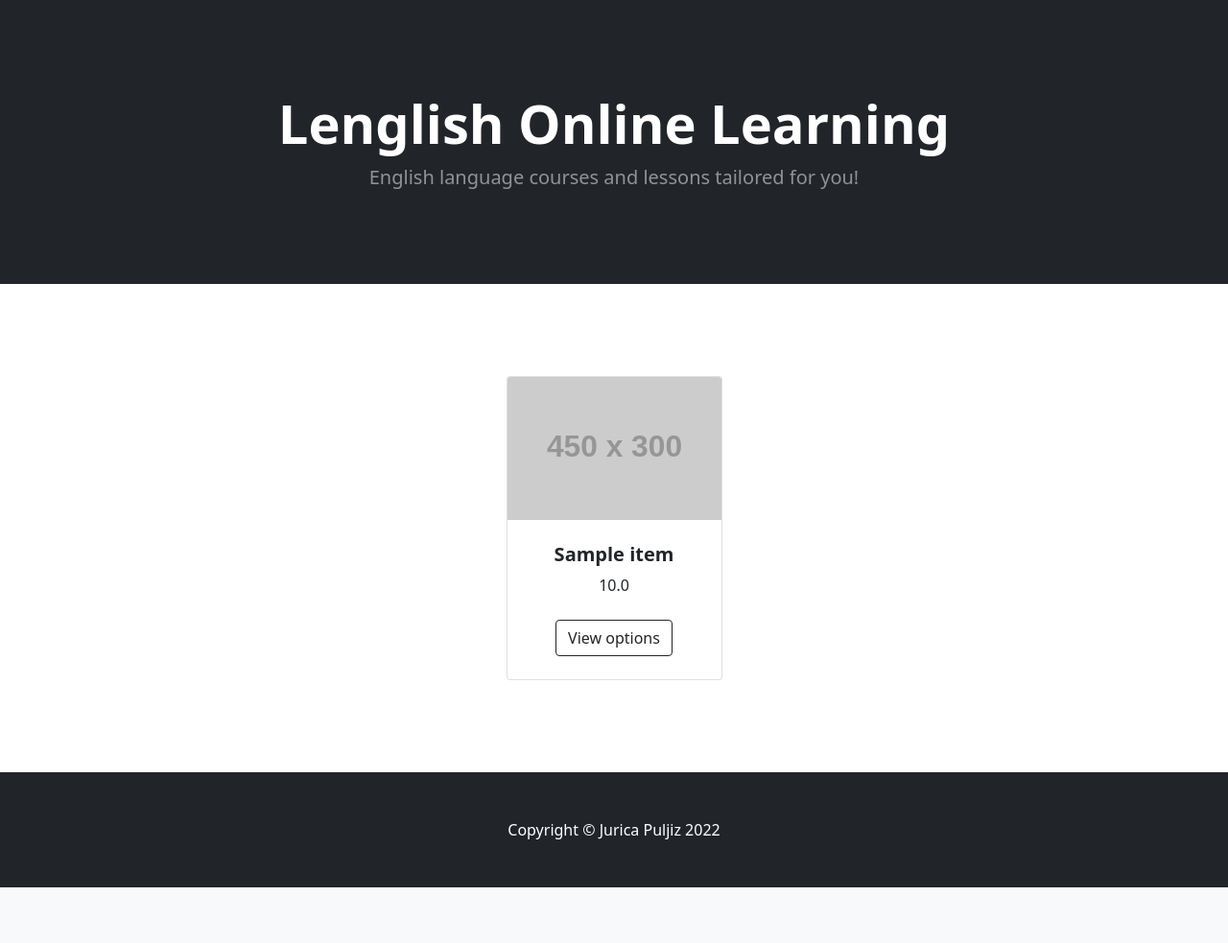
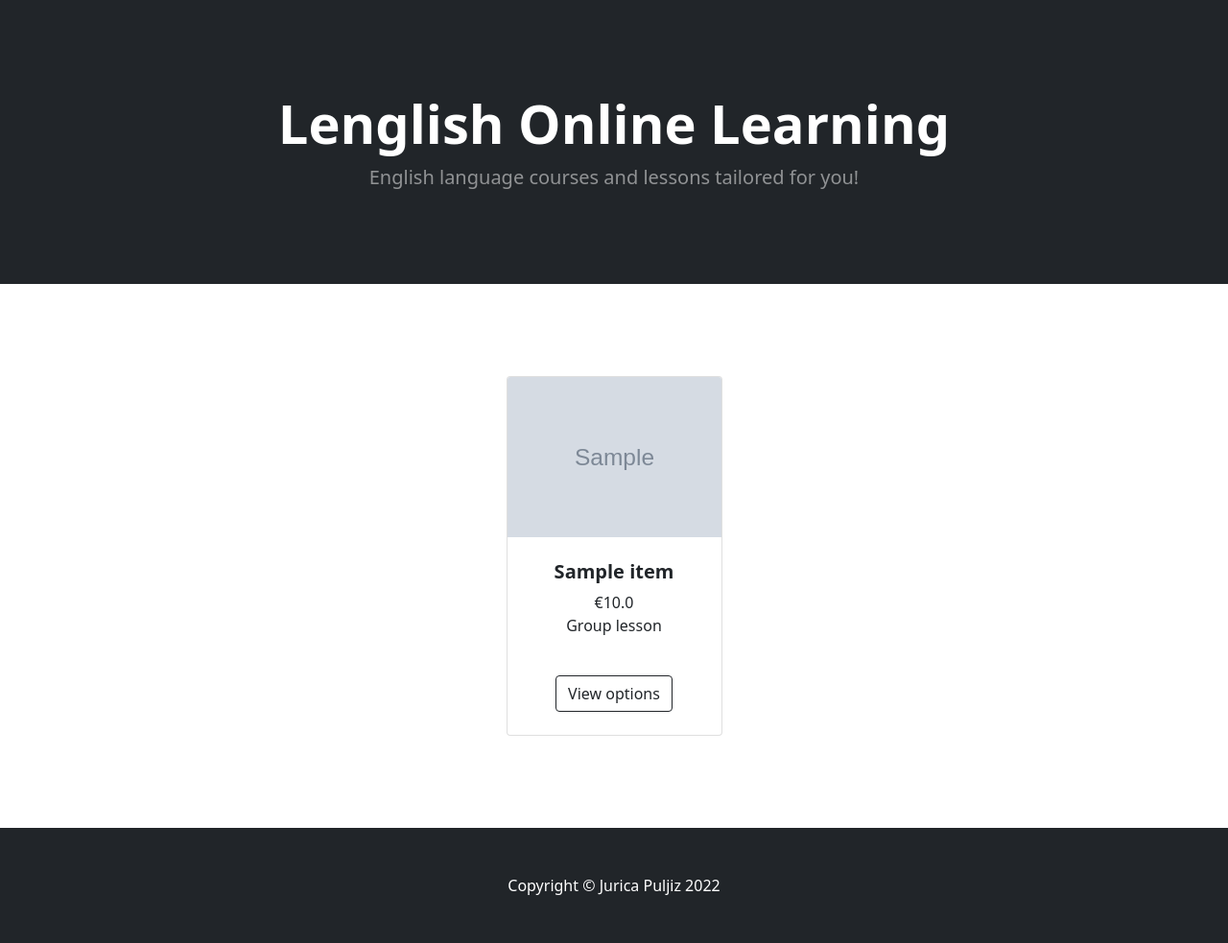
Before and after one commit to Code-Institute-Submissions/jurica29-lenglishonlinelearning_NovResub, a Django app: page / in a window 1280 px wide. Shown: the part 57-1040 px from the top of the page at 96% size. Before the commit the page ends 982 px from the top, so only its background shows below. Run offline with Django 4.2, Linux system fonts and the light colour scheme; tables that the repository leaves empty hold one stand-in row (values such as "Sample post"); grey boxes marked "Sample" are stand-in pictures; grey boxes labelled with a size stand in for pictures from a placeholder-image service; some libraries are stand-ins or nearby versions.

Commit message:
Add images and relevant url code to urls.py

```diff
--- a/baseapp/models.py
+++ b/baseapp/models.py
@@ -3,8 +3,8 @@ from django.db import models
 # Create your models here.
 
 CATEGORY_CHOICES = {
-    ('G', 'Group'),
-    ('I', 'Individual')
+    ('G', 'Group lesson'),
+    ('I', 'Individual lesson')
 }
 
 LABEL_CHOICES = {
--- a/lenglishonlinelearning/urls.py
+++ b/lenglishonlinelearning/urls.py
@@ -13,10 +13,17 @@ Including another URLconf
     1. Import the include() function: from django.urls import include, path
     2. Add a URL to urlpatterns:  path('blog/', include('blog.urls'))
 """
+from django.conf.urls.static import static
 from django.contrib import admin
+from django.contrib.staticfiles.urls import staticfiles_urlpatterns
 from django.urls import path, include
+
+from lenglishonlinelearning import settings
 
 urlpatterns = [
     path('admin/', admin.site.urls),
     path('', include('baseapp.urls')),
 ]
+
+urlpatterns += staticfiles_urlpatterns()
+urlpatterns += static(settings.MEDIA_URL, document_root = settings.MEDIA_ROOT)
--- a/templates/home.html
+++ b/templates/home.html
@@ -12,14 +12,16 @@
             <div class="col mb-5">
                 <div class="card h-100">
                     <!-- Product image-->
-                    <img class="card-img-top" src="https://dummyimage.com/450x300/dee2e6/6c757d.jpg" alt="..." />
+                    <img class="card-img-top" src="{{ item.image.url }}" alt="..." />
                     <!-- Product details-->
                     <div class="card-body p-4">
                         <div class="text-center">
                             <!-- Product name-->
                             <h5 class="fw-bolder">{{ item.title }}</h5>
                             <!-- Product price-->
-                            {{ item.price }}
+                            €{{ item.price }}
+
+                            <p>{{ item.get_category_display }}</p>
                         </div>
                     </div>
                     <!-- Product actions-->
```
Also changed, not shown: uploads/GENERAL_ENGLISH.jpg (added).
